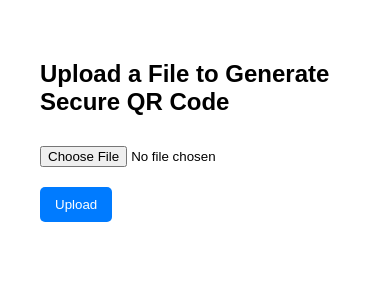
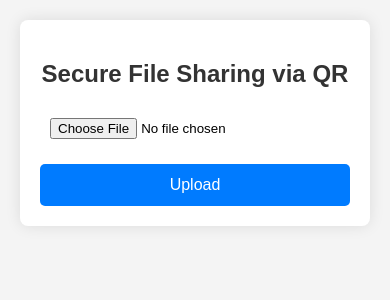
Before and after one commit to botx10/qr-share-app, a Flask app: page / in a window 390 px wide. Shown: the top 300 px of the page. Run offline with Flask 3, Linux system fonts and the light colour scheme.

Commit message:
Add files via upload
💄 Improved UI and added responsive design for better mobile experience

```diff
--- a/templates/index.html
+++ b/templates/index.html
@@ -4,44 +4,91 @@
     <title>Secure File Sharing via QR</title>
     <meta name="viewport" content="width=device-width, initial-scale=1.0">
     <style>
+        * {
+            box-sizing: border-box;
+        }
+
         body {
             font-family: Arial, sans-serif;
-            padding: 40px;
-            max-width: 600px;
-            margin: auto;
+            background: #f4f4f4;
+            margin: 0;
+            padding: 0;
         }
-        input[type="file"], button {
-            margin: 10px 0;
+
+        .container {
+            max-width: 500px;
+            margin: 40px auto;
+            padding: 25px;
+            background: #fff;
+            border-radius: 8px;
+            box-shadow: 0 0 15px rgba(0,0,0,0.1);
         }
-        img {
-            margin-top: 20px;
-            max-width: 100%;
+
+        h2 {
+            text-align: center;
+            color: #333;
         }
-        input[type="text"] {
-            width: 100%;
-            padding: 8px;
-            margin-top: 10px;
-            font-size: 14px;
+
+        form {
+            display: flex;
+            flex-direction: column;
+            gap: 15px;
         }
-        .qr-section {
-            margin-top: 30px;
+
+        input[type="file"] {
+            padding: 10px;
         }
-        .btn {
+
+        button.btn {
             background-color: #007bff;
             color: white;
             border: none;
-            padding: 10px 15px;
+            padding: 12px;
+            font-size: 16px;
+            border-radius: 5px;
             cursor: pointer;
+            transition: background-color 0.3s ease;
+        }
+
+        button.btn:hover {
+            background-color: #0056b3;
+        }
+
+        .qr-section {
+            text-align: center;
+            margin-top: 30px;
+        }
+
+        img {
+            max-width: 100%;
+            height: auto;
+        }
+
+        input[type="text"] {
+            width: 100%;
+            padding: 10px;
+            font-size: 14px;
             margin-top: 10px;
-            border-radius: 5px;
+            border-radius: 4px;
+            border: 1px solid #ccc;
         }
-        .btn:hover {
-            background-color: #0056b3;
+
+        p {
+            font-size: 14px;
+            color: #333;
+        }
+
+        @media screen and (max-width: 600px) {
+            .container {
+                margin: 20px;
+                padding: 20px;
+            }
         }
     </style>
 </head>
 <body>
-    <h2>Upload a File to Generate Secure QR Code</h2>
+    <div class="container">
+        <h2>Secure File Sharing via QR</h2>
         <form method="POST" enctype="multipart/form-data">
             <input type="file" name="file" required>
             <button class="btn" type="submit">Upload</button>
@@ -52,18 +99,16 @@
             <h3>QR Code for Secure Download:</h3>
             <img src="{{ qr_path }}" alt="QR Code">
 
-        <br>
+            <br><br>
             <a href="{{ qr_path }}" download>
                 <button class="btn">Download QR Code</button>
             </a>
 
             <p><strong>Or share this link directly:</strong></p>
-        <input type="text" readonly
-               value="{{ request.host_url }}download/{{ encrypted_filename }}">
+            <input type="text" readonly value="{{ request.host_url }}download/{{ encrypted_filename }}">
+            <p><em>This file will automatically decrypt when the QR is scanned or link is clicked.</em></p>
         </div>
-
-    <p><em>This file will automatically decrypt when the QR is scanned or link is clicked.</em></p>
-
         {% endif %}
+    </div>
 </body>
 </html>
```
Lines whose indentation alone changed are shown as unchanged.
